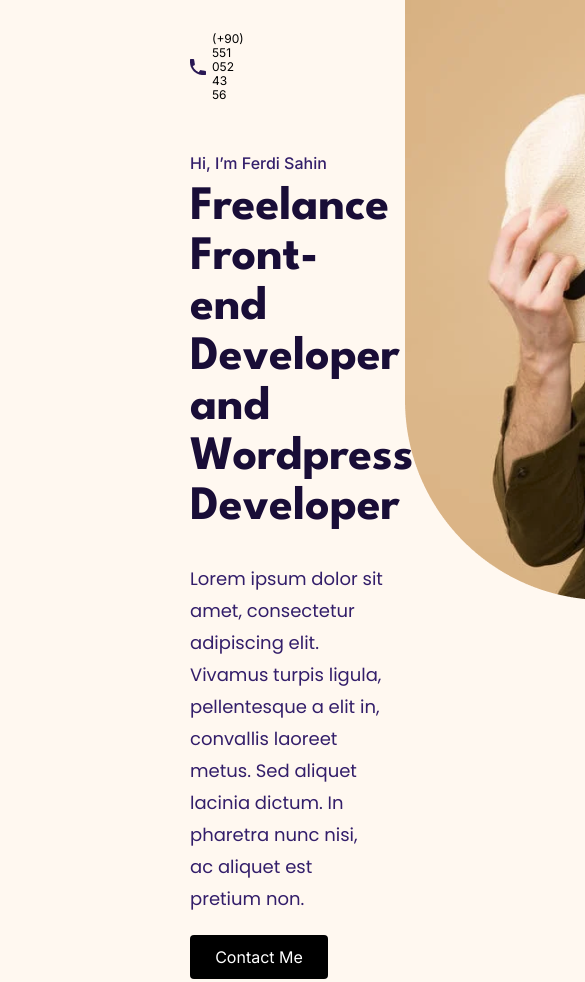
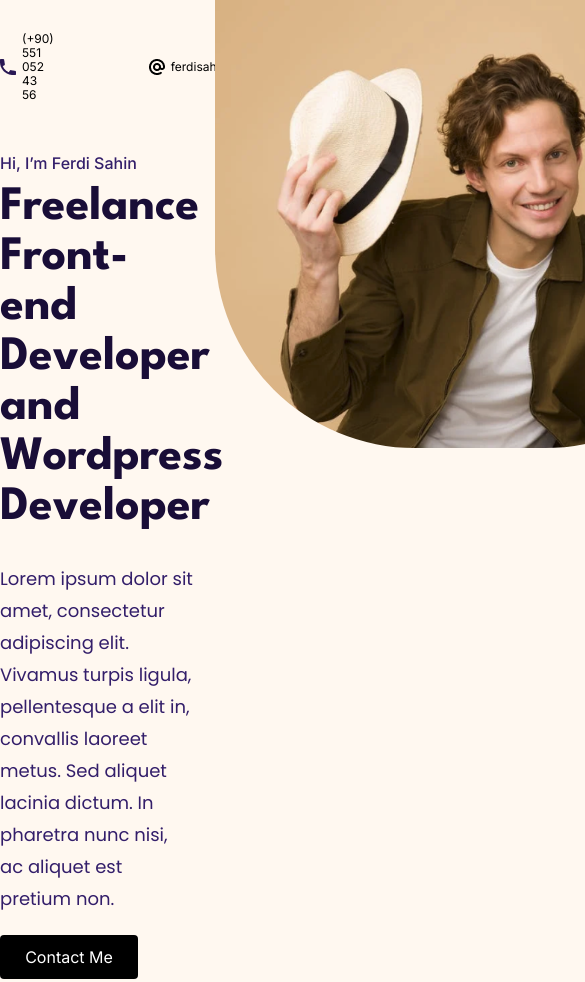
Before and after one commit to PranabantiKarmaakar99/Single_Page_mockup_PortfolioWebsite, a plain HTML site: page src/index.html in a window 390 px wide. Shown: the top 982 px of the page, 585 px wide, since content can reach past the window. Drawn offline with Linux system fonts and the light colour scheme.

Commit message:
made mobile responsive

```diff
--- a/src/index.html
+++ b/src/index.html
@@ -34,7 +34,7 @@
             <a class="button" href="mailto:ferdisahin@mail.com" target="_blank">Contact Me</a>
         </div>
         <div class="image">
-            <img src="Image.png" alt="hero-image" class="image-hero">
+            <div><img src="Image.png" alt="hero-image" class="image-hero"></div>
         </div>
     </div>
 
--- a/src/styles.css
+++ b/src/styles.css
@@ -23,6 +23,7 @@ h1 {
     padding-bottom: 30px;
     color: #190D37;
 
+
 }
 
 
@@ -34,6 +35,11 @@ h1 {
 .head {
 
     display: flex;
+    max-width: 1060px;
+    align-items: center;
+    justify-content: center;
+    margin: 0 auto;
+    position: relative;
 }
 
 .writeup {
@@ -41,7 +47,7 @@ h1 {
     display: flex;
     flex-direction: column;
     width: 50%;
-    margin-left: 190px;
+    /* margin-left: 190px; */
     margin-right: 20px;
 }
 
@@ -101,7 +107,7 @@ h1 {
 
     display: flex;
     align-items: center;
-    padding-left: 190px;
+    padding-left: 95px;
 }
 
 
@@ -136,7 +142,19 @@ h1 {
 }
 
 .image {
-    width: 50%
+    width: 50%;
+    /* overflow:hidden; */
+
+
+}
+
+.image-hero{
+    /* object-fit: cover; */
+    width:530px;
+    border-radius: 0px 0px 200px 200px;
+    position: absolute;
+    top:0;
+
 }
 
 .button {
@@ -149,11 +167,13 @@ h1 {
     text-decoration: none;
 }
 
+
 .button:hover {
     background-color: rgb(179, 173, 173);
     transition: ease-in;
     cursor: pointer;
 }
+
 
 /*WHAT I DO SECTION*/
 
```
